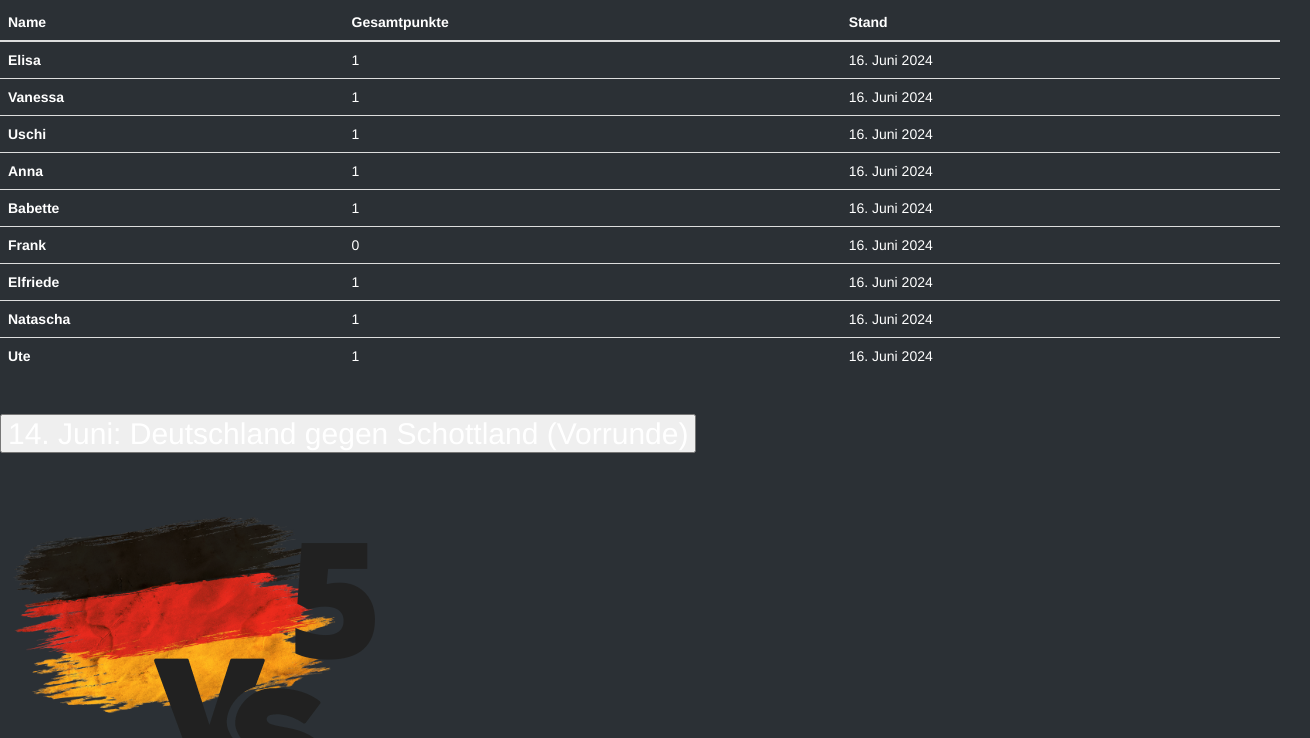
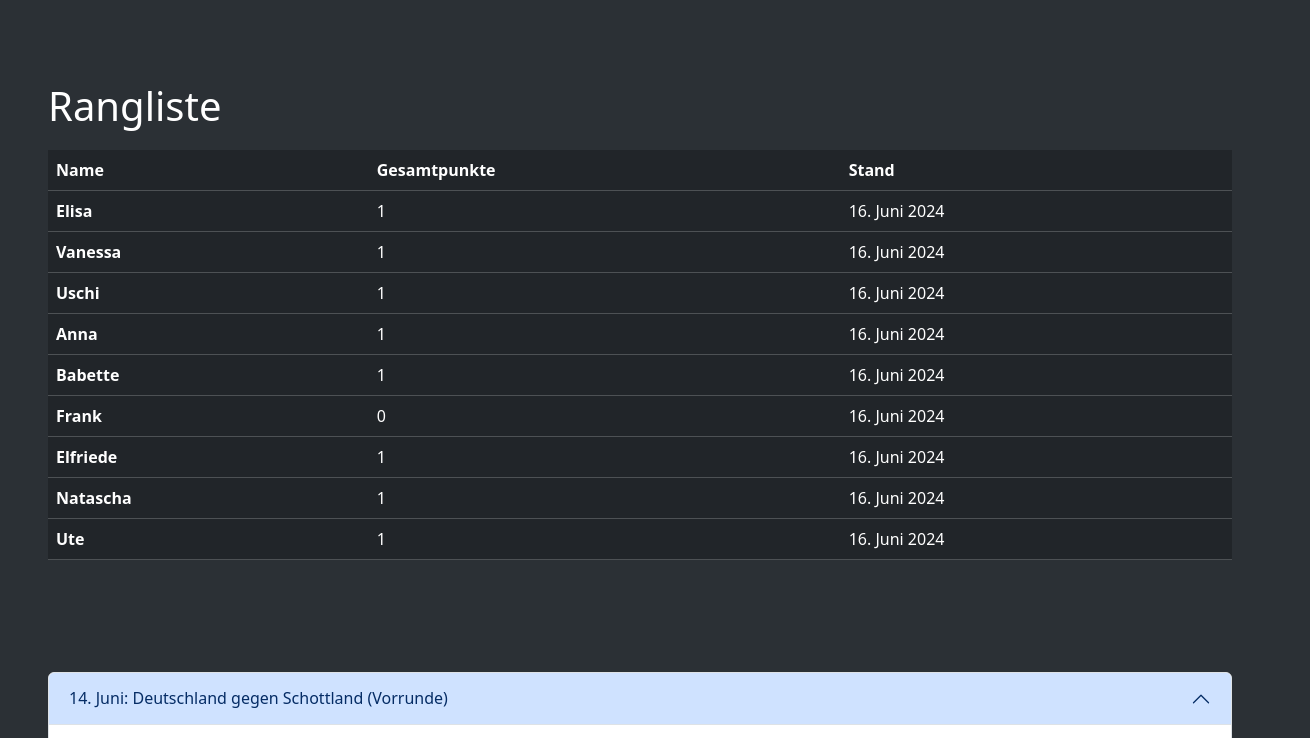
Before and after one commit to vness-kraemer/em-tipps, a website: page index.html in a window 1280 px wide. Shown: the part 748-1486 px from the top of the page, 1310 px wide, since content can reach past the window. Drawn offline with nearby package versions, Linux system fonts and the light colour scheme.

Commit message:
bootstrap

```diff
--- a/index.html
+++ b/index.html
@@ -3,13 +3,11 @@
   <head>
     <meta charset="UTF-8" />
     <meta name="viewport" content="width=device-width, initial-scale=1.0" />
-    <link rel="stylesheet" href="https://stackpath.bootstrapcdn.com/bootstrap/3.4.1/css/bootstrap.min.css" integrity="sha384-HSMxcRTRxnN+Bdg0JdbxYKrThecOKuH5zCYotlSAcp1+c8xmyTe9GYg1l9a69psu" crossorigin="anonymous">
     <link rel="stylesheet" href="./style.css" />
-    <!-- <link
+    <link
       rel="stylesheet"
       href="/node_modules/bootstrap/dist/css/bootstrap.min.css"
-    /> -->
-    <!-- <script src="https://stackpath.bootstrapcdn.com/bootstrap/3.4.1/js/bootstrap.min.js" integrity="sha384-aJ21OjlMXNL5UyIl/XNwTMqvzeRMZH2w8c5cRVpzpU8Y5bApTppSuUkhZXN0VxHd" crossorigin="anonymous"></script> -->
+    />
     <script src="./node_modules/bootstrap/dist/js/bootstrap.bundle.min.js"></script>
     <title>EM-Tippspiel</title>
   </head>
```
